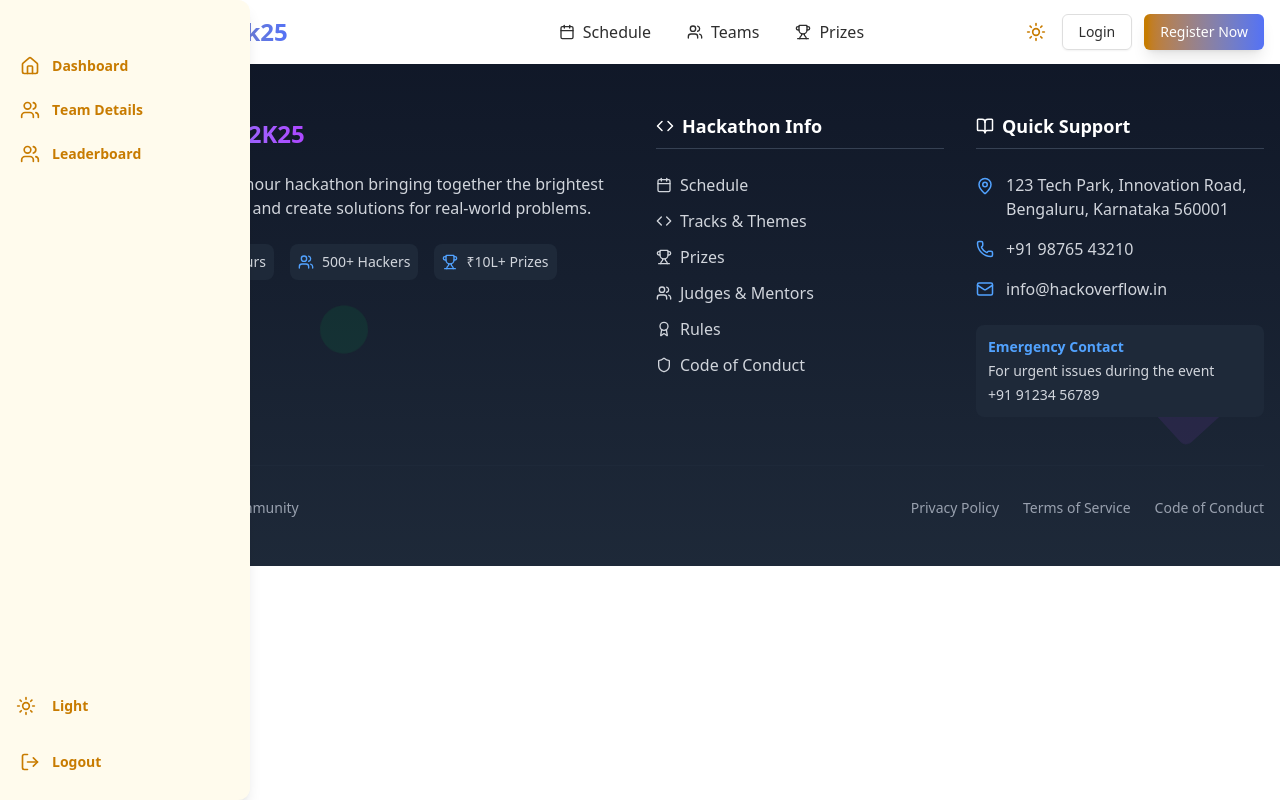
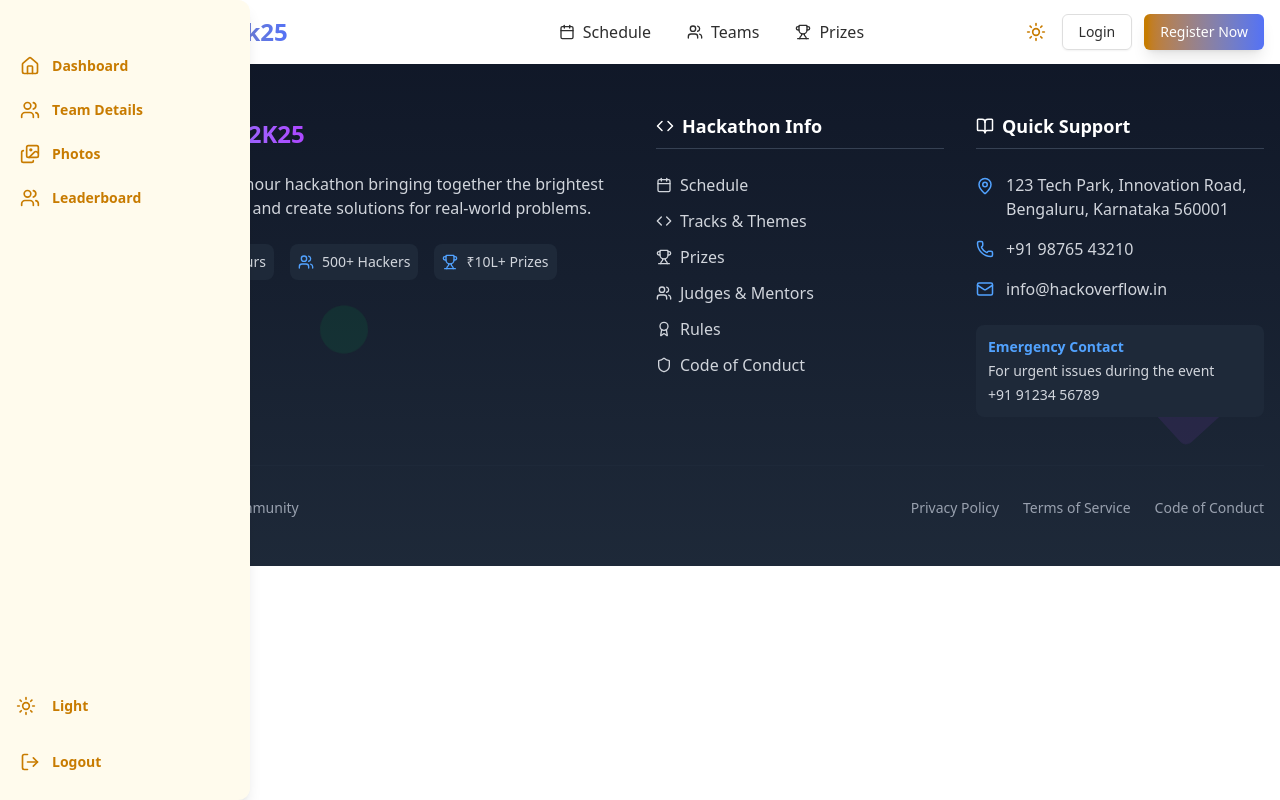
Before and after one commit to SRKRCC/HackOverflow-frontend, a React (Vite) app: page /admin in a window 1280 px wide. Built offline with nearby package versions, Linux system fonts and the light colour scheme.

Commit message:
added teamphotos page in admin panel

```diff
--- a/src/AdminStructure.tsx
+++ b/src/AdminStructure.tsx
@@ -3,6 +3,7 @@ import Sidebar from "@/components/admin/Sidebar";
 import { Route, Routes } from "react-router-dom";
 import Dashboard from "@/components/admin/Dashboard";
 import TeamsTable from "./components/admin/teamdetails";
+import TeamPhotos from "./components/admin/TeamPhotos";
 import LeaderBoard from "./components/admin/LeaderBoard";
 
 const AdminStructure = () => {
@@ -24,6 +25,7 @@ const AdminStructure = () => {
                 <Routes>
                     <Route path="/dashboard" element={<Dashboard />} />
                     <Route path="/team-details" element={<TeamsTable />} />
+                    <Route path="/team-photos" element={<TeamPhotos />} />
                     <Route path="/leaderboard" element={<LeaderBoard />}/>
                 </Routes>
             </div>
--- a/src/components/admin/Sidebar.tsx
+++ b/src/components/admin/Sidebar.tsx
@@ -1,5 +1,5 @@
 import { motion, AnimatePresence } from "framer-motion";
-import { Home, LogOut, Users } from "lucide-react";
+import { Home, Images, LogOut, Users } from "lucide-react";
 import { useEffect, useState } from "react";
 import { Link, useLocation, useNavigate } from "react-router-dom";
 import ThemeToggle from "../ThemeToggle";
@@ -52,6 +52,7 @@ const Sidebar = ({ openSidebar, setOpenSidebar }: SidebarProps) => {
     const links = [
         { path: "/admin/dashboard", label: "Dashboard", icon: <Home size={20} /> },
         { path: "/admin/team-details", label: "Team Details", icon: <Users size={20} /> },
+        { path: "/admin/team-photos", label: "Photos", icon: <Images size={20} /> },
         { path: "/admin/leaderboard", label: "Leaderboard", icon: <Users size={20} /> },
     ];
 
--- /dev/null
+++ b/src/components/admin/TeamPhotos.tsx
@@ -0,0 +1,259 @@
+import { ImageUp, X } from "lucide-react";
+import { useState } from "react";
+
+type Team = {
+  id: number;
+  name: string;
+  photos: string[];
+};
+const teams: Team[] = [
+  {
+    id: 1,
+    name: "Team Alpha",
+    photos: [
+      "https://images.unsplash.com/photo-1529626455594-4ff0802cfb7e?w=400",
+      "https://images.unsplash.com/photo-1527980965255-d3b416303d12?w=400",
+      "https://images.unsplash.com/photo-1508214751196-bcfd4ca60f91?w=400",
+      "https://images.unsplash.com/photo-1500648767791-00dcc994a43e?w=400",
+      "https://images.unsplash.com/photo-1524504388940-b1c1722653e1?w=400",
+      "https://images.unsplash.com/photo-1595152772835-219674b2a8a6?w=400",
+      "https://images.unsplash.com/photo-1494790108377-be9c29b29330?w=400",
+      "https://images.unsplash.com/photo-1544005313-94ddf0286df2?w=400",
+      "https://images.unsplash.com/photo-1534528741775-53994a69daeb?w=400",
+    ],
+  },
+  {
+    id: 2,
+    name: "Team Beta",
+    photos: [
+      "https://images.unsplash.com/photo-1506794778202-cad84cf45f1d?w=400",
+      "https://images.unsplash.com/photo-1544005313-94ddf0286df2?w=400",
+    ],
+  },
+  {
+    id: 3,
+    name: "Team Gamma",
+    photos: [
+      "https://images.unsplash.com/photo-1529626455594-4ff0802cfb7e?w=400",
+      "https://images.unsplash.com/photo-1527980965255-d3b416303d12?w=400",
+      "https://images.unsplash.com/photo-1508214751196-bcfd4ca60f91?w=400",
+    ],
+  },
+  {
+    id: 4,
+    name: "Team Delta",
+    photos: [
+      "https://images.unsplash.com/photo-1517841905240-472988babdf9?w=400",
+      "https://images.unsplash.com/photo-1502767089025-6572583495b4?w=400",
+      "https://images.unsplash.com/photo-1524504388940-b1c1722653e1?w=400",
+    ],
+  },
+  {
+    id: 5,
+    name: "Team Epsilon",
+    photos: [
+      "https://images.unsplash.com/photo-1506089676908-3592f7389d4d?w=400",
+      "https://images.unsplash.com/photo-1524503033411-c9566986fc8f?w=400",
+    ],
+  },
+  {
+    id: 6,
+    name: "Team Zeta",
+    photos: [
+      "https://images.unsplash.com/photo-1552058544-f2b08422138a?w=400",
+      "https://images.unsplash.com/photo-1547425260-76bcadfb4f2c?w=400",
+      "https://images.unsplash.com/photo-1544716278-ca5e3f4abd8c?w=400",
+    ],
+  },
+  {
+    id: 7,
+    name: "Team Eta",
+    photos: [
+      "https://images.unsplash.com/photo-1535713875002-d1d0cf377fde?w=400",
+      "https://images.unsplash.com/photo-1607746882042-944635dfe10e?w=400",
+    ],
+  },
+  {
+    id: 8,
+    name: "Team Theta",
+    photos: [
+      "https://images.unsplash.com/photo-1508214751196-bcfd4ca60f91?w=400",
+      "https://images.unsplash.com/photo-1517423440428-a5a00ad493e8?w=400",
+      "https://images.unsplash.com/photo-1511367461989-f85a21fda167?w=400",
+    ],
+  },
+  {
+    id: 9,
+    name: "Team Iota",
+    photos: [
+      "https://images.unsplash.com/photo-1519345182560-3f2917c472ef?w=400",
+      "https://images.unsplash.com/photo-1527980965255-d3b416303d12?w=400",
+    ],
+  },
+  {
+    id: 10,
+    name: "Team Kappa",
+    photos: [
+      "https://images.unsplash.com/photo-1529626455594-4ff0802cfb7e?w=400",
+      "https://images.unsplash.com/photo-1524503033411-c9566986fc8f?w=400",
+      "https://images.unsplash.com/photo-1522071820081-009f0129c71c?w=400",
+    ],
+  },
+  {
+    id: 11,
+    name: "Team Lambda",
+    photos: [
+      "https://images.unsplash.com/photo-1546456073-6712f79251bb?w=400",
+      "https://images.unsplash.com/photo-1603415526960-f7e0328c63b1?w=400",
+      "https://images.unsplash.com/photo-1595152772835-219674b2a8a6?w=400",
+    ],
+  },
+  {
+    id: 12,
+    name: "Team Mu",
+    photos: [
+      "https://images.unsplash.com/photo-1614289371518-722f2615943e?w=400",
+      "https://images.unsplash.com/photo-1529626455594-4ff0802cfb7e?w=400",
+    ],
+  },
+  {
+    id: 13,
+    name: "Team Nu",
+    photos: [
+      "https://images.unsplash.com/photo-1552374196-c4e7ffc6e126?w=400",
+      "https://images.unsplash.com/photo-1500648767791-00dcc994a43e?w=400",
+      "https://images.unsplash.com/photo-1544005313-94ddf0286df2?w=400",
+    ],
+  },
+  {
+    id: 14,
+    name: "Team Xi",
+    photos: [
+      "https://images.unsplash.com/photo-1529626455594-4ff0802cfb7e?w=400",
+      "https://images.unsplash.com/photo-1534528741775-53994a69daeb?w=400",
+    ],
+  },
+  {
+    id: 15,
+    name: "Team Omicron",
+    photos: [
+      "https://images.unsplash.com/photo-1524503033411-c9566986fc8f?w=400",
+      "https://images.unsplash.com/photo-1517423440428-a5a00ad493e8?w=400",
+      "https://images.unsplash.com/photo-1508214751196-bcfd4ca60f91?w=400",
+    ],
+  },
+];
+
+
+export default function TeamPhotos() {
+  const [selectedTeam, setSelectedTeam] = useState<Team>(teams[0]);
+  const [selectedImg, setSelectedImg] = useState<string | null>(null);
+
+  const handlePhotoUpload = (e: React.ChangeEvent<HTMLInputElement>) => {
+    if (!e.target.files) return;
+
+    const newPhotos = Array.from(e.target.files).map((file) =>
+      URL.createObjectURL(file)
+    );
+
+    setSelectedTeam((prev) => ({
+      ...prev,
+      photos: [...prev.photos, ...newPhotos],
+    }));
+  };
+
+  return (
+    <div className="flex h-[calc(100vh-4rem)] bg-background text-foreground">
+      {/* Sidebar */}
+      <aside className="w-72 min-h-screen border-r border-border bg-sidebar-inner text-sidebar-foreground overflow-y-auto shadow-md scrollbar-hide">
+        {/* Teams Title with gradient border + gradient text */}
+        <div className="m-2 p-[2px] rounded-lg bg-gradient-to-r from-primary to-secondary">
+          <div className="relative rounded-lg bg-sidebar px-6 py-3 flex items-center justify-center">
+            <h2 className="text-xl font-bold bg-gradient-to-r from-primary to-secondary bg-clip-text text-transparent">
+              Teams
+            </h2>
+          </div>
+        </div>
+
+        {/* Team List */}
+        <ul>
+          {teams.map((team) => (
+            <li key={team.id}>
+              <button
+                onClick={() => setSelectedTeam(team)}
+                className={`w-full text-left px-4 py-3 transition-colors ${
+                  selectedTeam.id === team.id
+                    ? "bg-primary text-primary-foreground"
+                    : "hover:bg-muted"
+                }`}
+              >
+                {team.name}
+              </button>
+            </li>
+          ))}
+        </ul>
+      </aside>
+
+      {/* Main content */}
+      <main className="flex-1 p-6 overflow-y-auto min-h-screen">
+        <div className="relative flex-1">
+          {/* Scrollable photos content */}
+          <div className="grid grid-cols-2 md:grid-cols-3 lg:grid-cols-4 gap-4 animate-fade-in">
+            {selectedTeam.photos.map((photo, index) => (
+              <div
+                key={index}
+                className="overflow-hidden rounded-lg shadow-md hover:scale-105 transition-transform animate-scale-in"
+                onClick={() => setSelectedImg(photo)} // <-- add this
+              >
+                <img
+                  src={photo}
+                  alt={`${selectedTeam.name} Photo ${index + 1}`}
+                  className="w-full h-60 object-cover rounded-lg"
+                />
+              </div>
+            ))}
+          </div>
+
+          {/* Floating Upload Button */}
+          <label className="fixed bottom-11 right-11 p-4 rounded-full shadow-lg cursor-pointer bg-gradient-to-r from-primary to-secondary hover:from-primary/90 hover:to-secondary/90 hover:scale-110 transition-all duration-300">
+            <ImageUp className="h-6 w-6 text-white" />
+            <input
+              type="file"
+              multiple
+              accept="image/*"
+              onChange={handlePhotoUpload}
+              className="hidden"
+            />
+          </label>
+        </div>
+      </main>
+
+      {/* Enlarged Image Modal */}
+      {selectedImg && (
+        <div
+          className="fixed inset-0 bg-black/50 backdrop-blur-sm flex items-center justify-center z-50"
+          onClick={() => setSelectedImg(null)}
+        >
+        <div
+          className="relative flex flex-col items-center"
+          onClick={(e) => e.stopPropagation()}
+        >
+          <img
+            src={selectedImg}
+            alt="Enlarged"
+            className="max-w-[480px] max-h-[70vh] rounded-xl object-cover"
+          />
+          <button
+            className="absolute top-3 right-3 bg-white dark:bg-neutral-800 text-red-500 border border-red-200 rounded-full p-2 shadow hover:bg-red-500 hover:text-white transition-all duration-300"
+            onClick={() => setSelectedImg(null)}
+            title="Close"
+          >
+            <X size={20} />
+          </button>
+        </div>
+
+        </div>
+      )}
+    </div>
+  );
+}
--- a/src/index.css
+++ b/src/index.css
@@ -30,6 +30,7 @@
   --chart-5: oklch(0.769 0.188 70.08);
   --radius: 0.5rem; /* Slightly smaller radius for modern look */
   --sidebar: oklch(0.99 0.02 85); /* #fefce8 - Light sidebar background */
+  --sidebar-inner: oklch(0.97 0 0); /* Light mode: slightly darker than main sidebar */
   --sidebar-foreground: oklch(0.3 0 0); /* #374151 - Sidebar text */
   --sidebar-primary: oklch(0.65 0.15 70); /* #d97706 - Amber sidebar primary */
   --sidebar-primary-foreground: oklch(1 0 0); /* White sidebar primary text */
@@ -65,6 +66,7 @@
   --chart-4: oklch(0.627 0.265 303.9);
   --chart-5: oklch(0.645 0.246 16.439);
   --sidebar: oklch(0.205 0 0);
+  --sidebar-inner: oklch(0.15 0 0); /* Dark mode: deeper shade than --sidebar */
   --sidebar-foreground: oklch(0.985 0 0);
   --sidebar-primary: oklch(0.65 0.15 70);
   --sidebar-primary-foreground: oklch(0.985 0 0);
@@ -104,6 +106,7 @@
   --radius-lg: var(--radius);
   --radius-xl: calc(var(--radius) + 4px);
   --color-sidebar: var(--sidebar);
+  --color-sidebar-inner: var(--sidebar-inner);
   --color-sidebar-foreground: var(--sidebar-foreground);
   --color-sidebar-primary: var(--sidebar-primary);
   --color-sidebar-primary-foreground: var(--sidebar-primary-foreground);
@@ -228,3 +231,12 @@
     background-size: 200% 200%;
   }
 }
+
+.scrollbar-hide {
+  -ms-overflow-style: none;  /* IE and Edge */
+  scrollbar-width: none;     /* Firefox */
+}
+
+.scrollbar-hide::-webkit-scrollbar {
+  display: none;             /* Chrome, Safari, Opera */
+}
```
